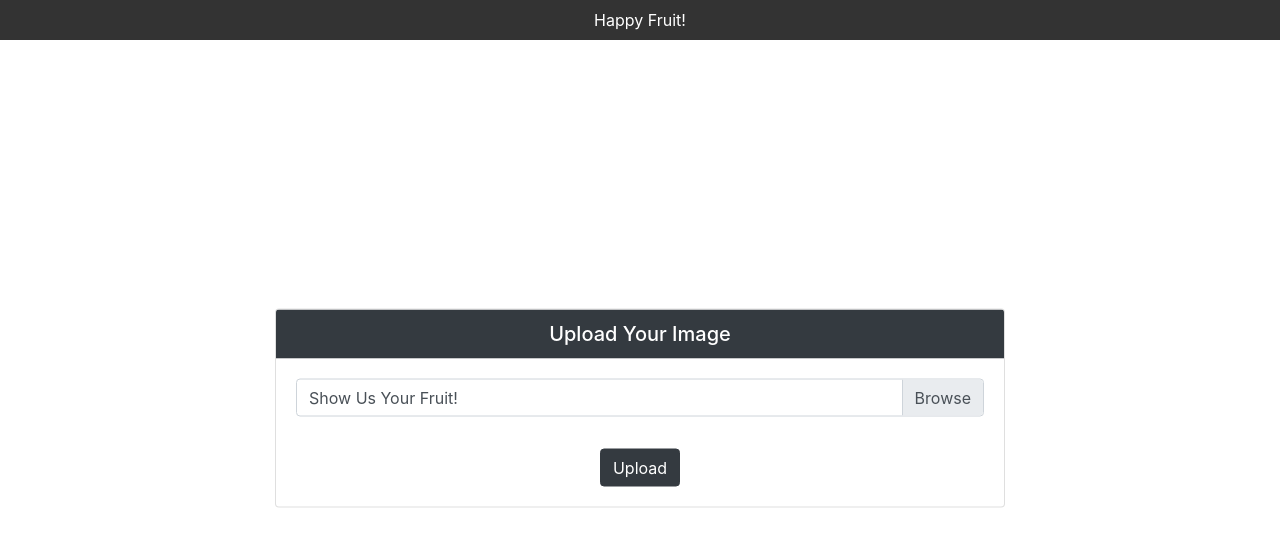
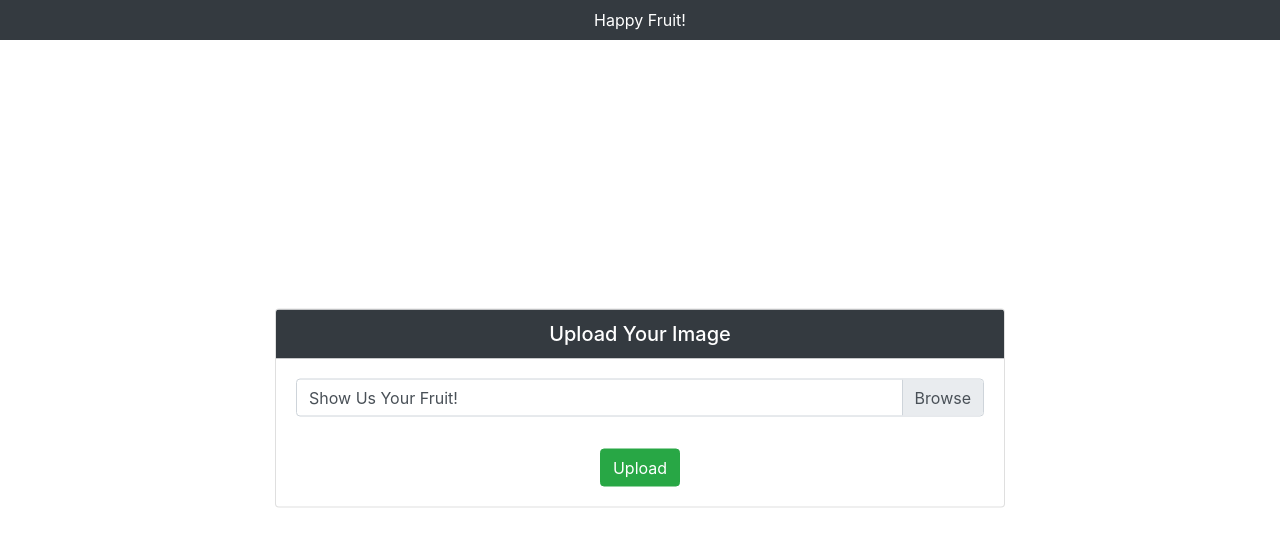
Before and after one commit to jaggergourley/Fruit-Freshness, a website: page Jagger/index.html in a window 1280 px wide. Drawn offline with nearby package versions, Linux system fonts and the light colour scheme.

Commit message:
Most recent changes

```diff
--- a/Jagger/index.html
+++ b/Jagger/index.html
@@ -33,7 +33,7 @@
                     <div class="card-body">
                         <!-- A form with an ID of "uploadForm", and it supports file uploads -->
                         <form id="uploadForm" enctype="multipart/form-data">
-                            <!-- A custom file input field wrapped in a div for better styling -->
+                            <!-- A custom file input field wrapped in a div -->
                             <div class="custom-file mb-3">
                                 <!-- The actual file input element where users select an image to upload -->
                                 <input type="file" class="custom-file-input" id="imageUpload" name="imageUpload">
@@ -48,7 +48,7 @@
                             <!-- A centered div for the upload button -->
                             <div class="text-center">
                                 <!-- The button to submit the form (i.e., upload the image) -->
-                                <button type="submit" class="btn btn-dark">Upload</button>
+                                <button type="submit" class="btn btn-success">Upload</button>
                             </div>
                         </form>
                     </div>
--- a/Jagger/style.css
+++ b/Jagger/style.css
@@ -34,7 +34,7 @@ body {
 */
 .top-bar {
     /* Sets a dark gray background color */
-    background-color: #333;
+    background-color: #343a40;
     /* Text within this class will be white */
     color: #fff;
 }
```
